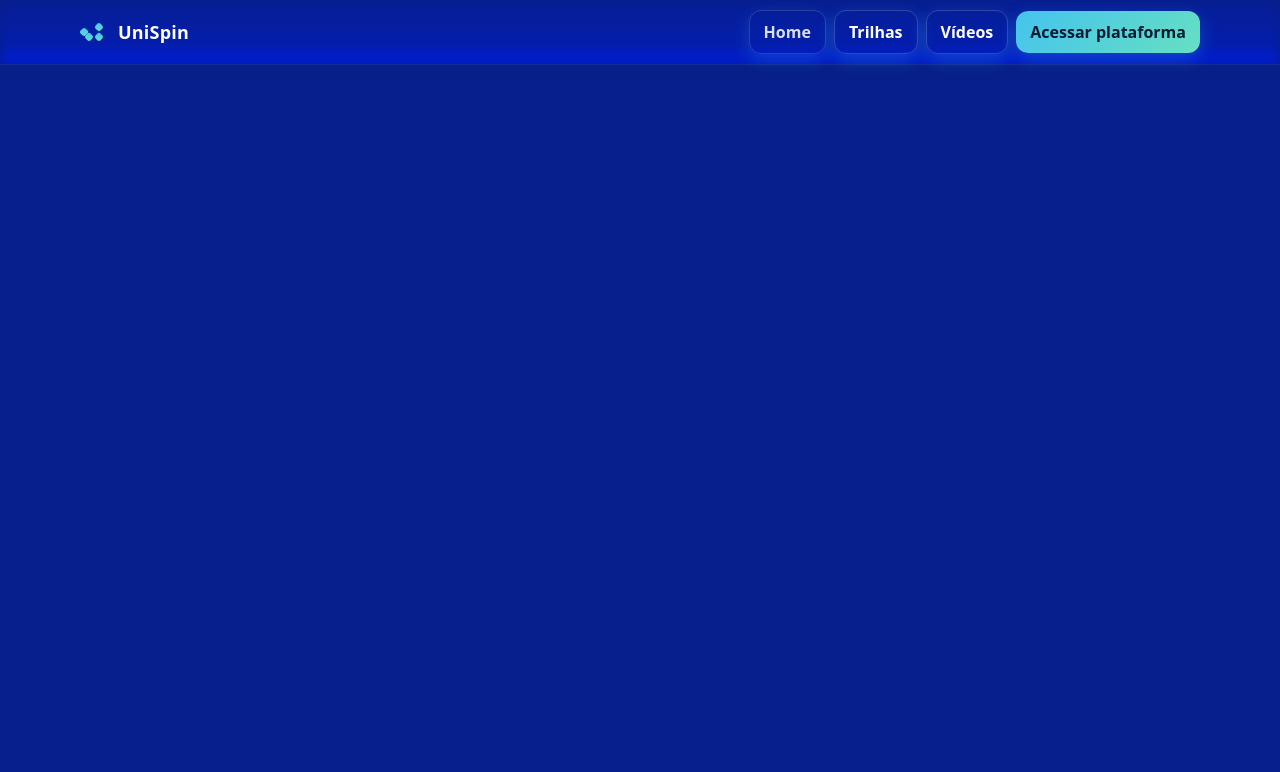
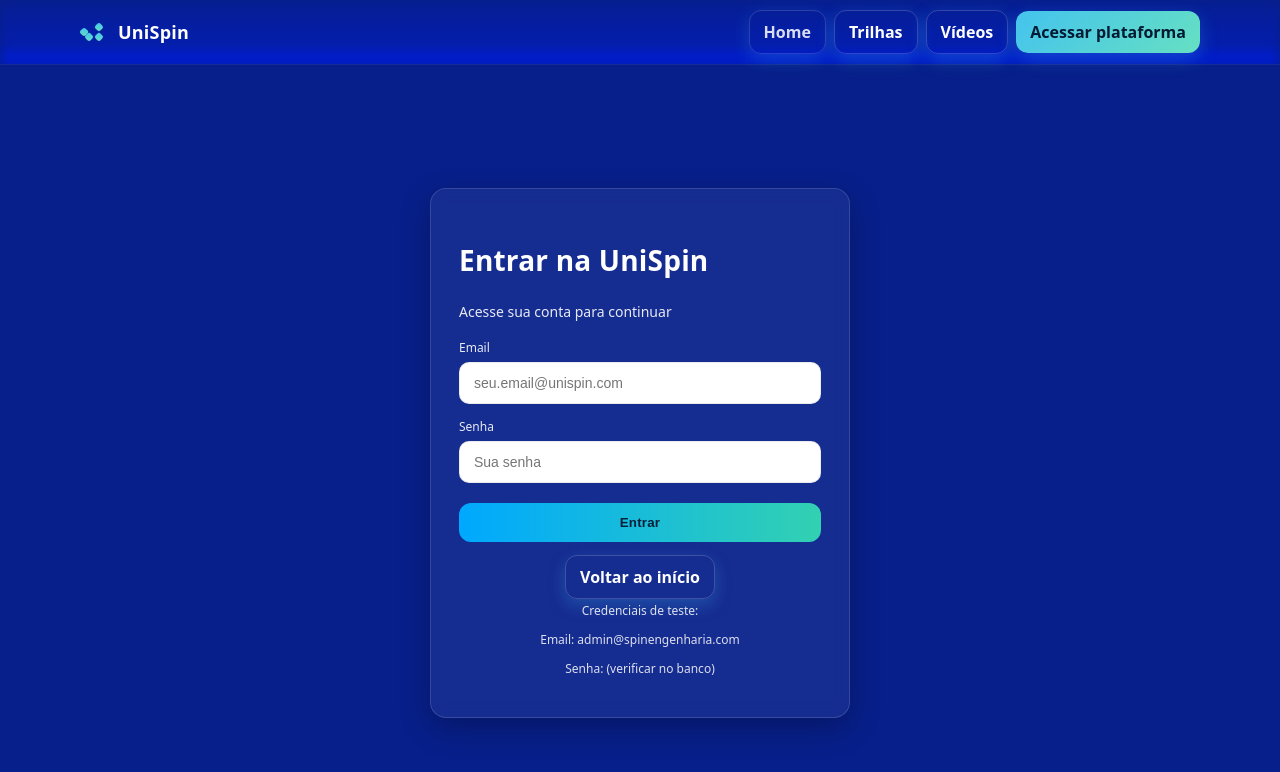
Before and after one commit to 4isaque4/UniSpin, a React (Vite) app in the folder apps/web/: page /login in a window 1280 px wide. Shown: the top 772 px of the page. Built offline with nearby package versions, Linux system fonts and the light colour scheme; no server answers.

Commit message:
fix: corrigir GuestRoute e ProtectedRoute para usar Outlet em vez de children

```diff
--- a/apps/web/src/app/GuestRoute.jsx
+++ b/apps/web/src/app/GuestRoute.jsx
@@ -1,7 +1,7 @@
-import { Navigate } from "react-router-dom";
+import { Navigate, Outlet } from "react-router-dom";
 import { useAuth } from "../features/auth/AuthContext.jsx";
 
-export default function GuestRoute({ children }) {
+export default function GuestRoute() {
   const { user, loading } = useAuth();
 
   // Log para debug
@@ -19,5 +19,5 @@ export default function GuestRoute({ children }) {
   }
 
   console.log("GuestRoute - usuário não autenticado, renderizando login");
-  return children;
+  return <Outlet />;
 }
--- a/apps/web/src/app/ProtectedRoute.jsx
+++ b/apps/web/src/app/ProtectedRoute.jsx
@@ -1,7 +1,7 @@
-import { Navigate } from "react-router-dom";
+import { Navigate, Outlet } from "react-router-dom";
 import { useAuth } from "../features/auth/AuthContext.jsx";
 
-export default function ProtectedRoute({ children }) {
+export default function ProtectedRoute() {
   const { user, loading } = useAuth();
 
   // Log para debug
@@ -19,5 +19,5 @@ export default function ProtectedRoute({ children }) {
   }
 
   console.log("ProtectedRoute - usuário autenticado, renderizando conteúdo");
-  return children;
+  return <Outlet />;
 }
```
